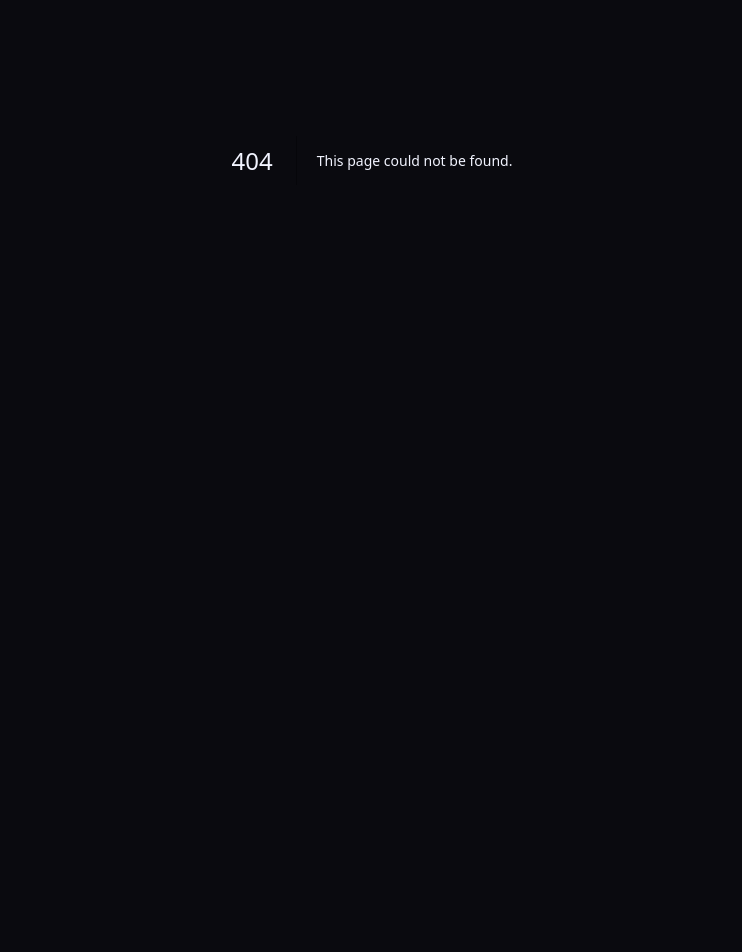
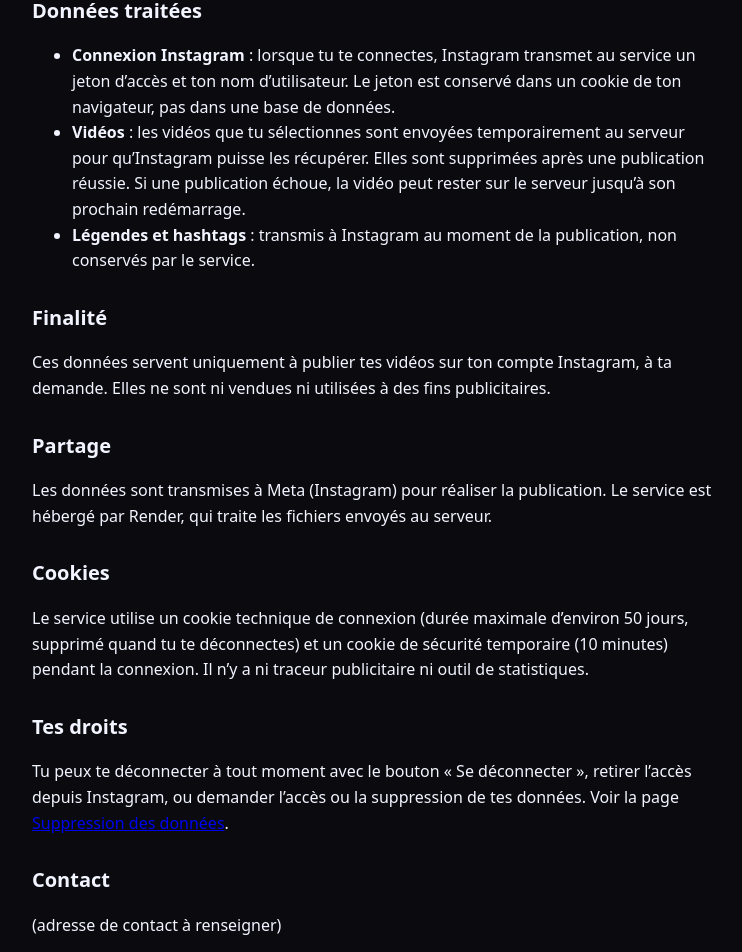
Before and after one commit to Dedewa75/publieur-reels, a Next.js app: page /confidentialite in a window 1280 px wide. Before the commit this address had no page. Shown: the part 240-1192 px from the top of the page, without its empty margins (268-1010 px from the left). Before the commit the page ends 800 px from the top, so only its background shows below. Built offline with nearby package versions, Linux system fonts and the light colour scheme.

Commit message:
Add privacy policy page with metadata and content

```diff
--- /dev/null
+++ b/app/confidentialite/page.js
@@ -0,0 +1,76 @@
+export const metadata = {
+  title: "Politique de confidentialité – Publieur de Reels",
+};
+
+const box = { maxWidth: 680, margin: "0 auto", padding: 20, lineHeight: 1.6 };
+const h2 = { fontSize: 20, marginTop: 28 };
+
+export default function Page() {
+  const contact =
+    process.env.CONTACT_EMAIL || "(adresse de contact à renseigner)";
+  return (
+    <main style={box}>
+      <h1>Politique de confidentialité</h1>
+      <p>Dernière mise à jour : octobre 2026</p>
+      <p>
+        Publieur de Reels est un service qui permet de publier plusieurs vidéos
+        sur Instagram, chacune comme un Reel indépendant. Il est exploité depuis
+        la Belgique.
+      </p>
+
+      <h2 style={h2}>Données traitées</h2>
+      <ul>
+        <li>
+          <b>Connexion Instagram</b> : lorsque tu te connectes, Instagram
+          transmet au service un jeton d’accès et ton nom d’utilisateur. Le
+          jeton est conservé dans un cookie de ton navigateur, pas dans une base
+          de données.
+        </li>
+        <li>
+          <b>Vidéos</b> : les vidéos que tu sélectionnes sont envoyées
+          temporairement au serveur pour qu’Instagram puisse les récupérer. Elles
+          sont supprimées après une publication réussie. Si une publication
+          échoue, la vidéo peut rester sur le serveur jusqu’à son prochain
+          redémarrage.
+        </li>
+        <li>
+          <b>Légendes et hashtags</b> : transmis à Instagram au moment de la
+          publication, non conservés par le service.
+        </li>
+      </ul>
+
+      <h2 style={h2}>Finalité</h2>
+      <p>
+        Ces données servent uniquement à publier tes vidéos sur ton compte
+        Instagram, à ta demande. Elles ne sont ni vendues ni utilisées à des fins
+        publicitaires.
+      </p>
+
+      <h2 style={h2}>Partage</h2>
+      <p>
+        Les données sont transmises à Meta (Instagram) pour réaliser la
+        publication. Le service est hébergé par Render, qui traite les fichiers
+        envoyés au serveur.
+      </p>
+
+      <h2 style={h2}>Cookies</h2>
+      <p>
+        Le service utilise un cookie technique de connexion (durée maximale
+        d’environ 50 jours, supprimé quand tu te déconnectes) et un cookie de
+        sécurité temporaire (10 minutes) pendant la connexion. Il n’y a ni
+        traceur publicitaire ni outil de statistiques.
+      </p>
+
+      <h2 style={h2}>Tes droits</h2>
+      <p>
+        Tu peux te déconnecter à tout moment avec le bouton « Se déconnecter »,
+        retirer l’accès depuis Instagram, ou demander l’accès ou la suppression
+        de tes données. Voir la page{" "}
+        <a href="/suppression">Suppression des données</a>.
+      </p>
+
+      <h2 style={h2}>Contact</h2>
+      <p>{contact}</p>
+    </main>
+  );
+}
```
